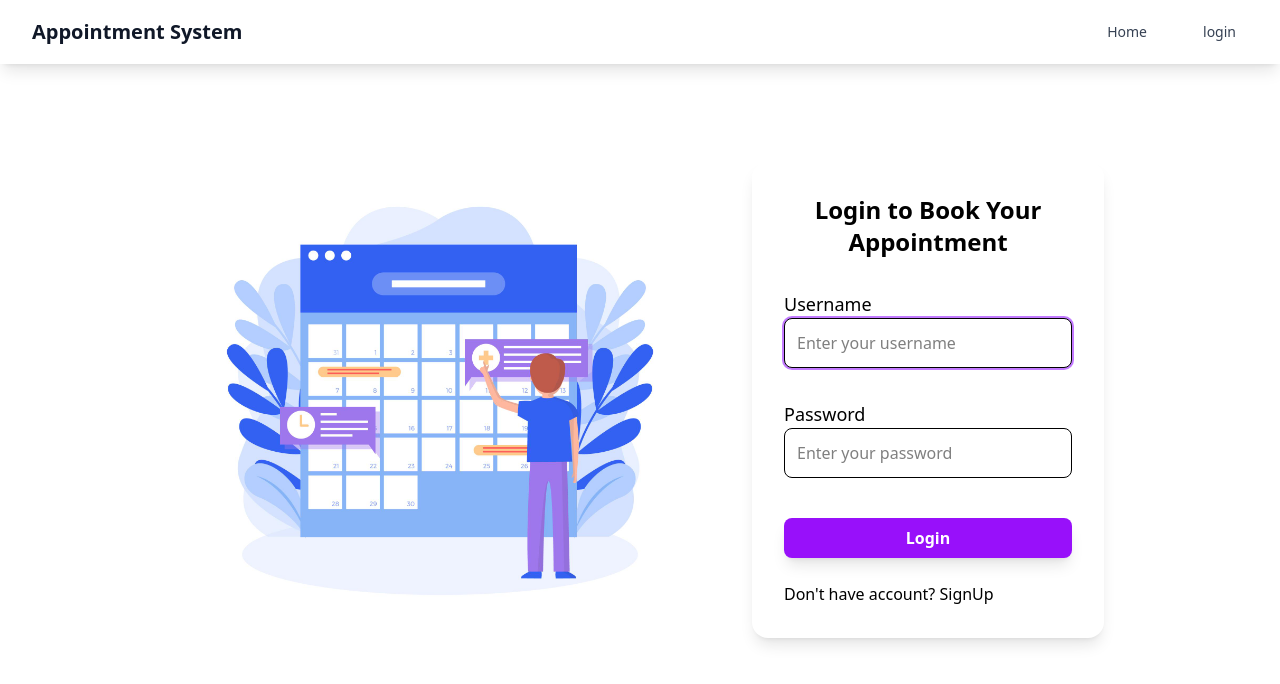
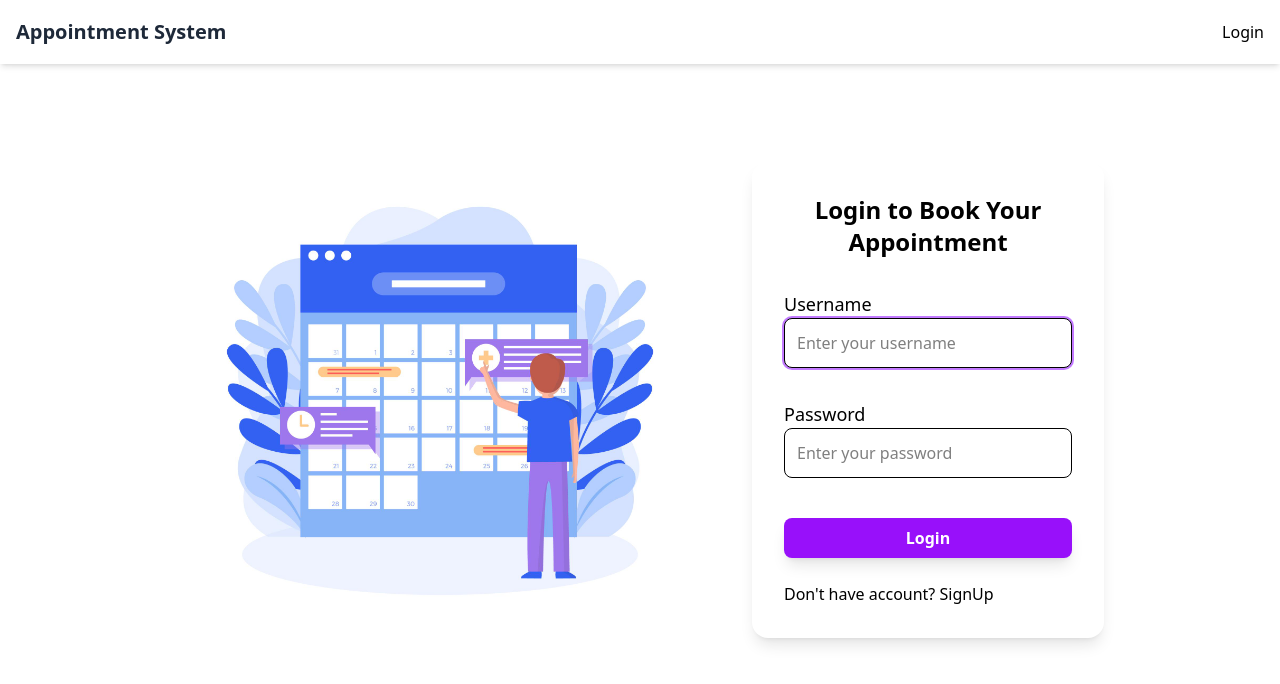
Before and after one commit to Suman9709/AppointmentBookingSystems, a React (Vite) app in the folder appointment_booking_system/: page / in a window 1280 px wide. Shown: the top 684 px of the page. Built offline with nearby package versions, Linux system fonts and the light colour scheme.

Commit message:
edited navbar

```diff
--- a/appointment_booking_system/src/Components/NavBar.jsx
+++ b/appointment_booking_system/src/Components/NavBar.jsx
@@ -19,95 +19,43 @@ const NavBar = () => {
         navigate("/");
     };
 
+    const renderLinks = () => {
+        if (isAuthenticated && role === 'admin') {
+            return (
+                <>
+                    <Link to="/adminform" className="nav-link">Admin Form</Link>
+                    <Link to="/admincalender" className="nav-link">Admin Calendar</Link>
+                    <button onClick={handleLogout} className="nav-link">Logout</button>
+                </>
+            );
+        } else if (isAuthenticated && role === 'user') {
+            return (
+                <>
+                    <Link to="/" className="nav-link">Home</Link>
+                    <Link to="/book" className="nav-link">Appointment Form</Link>
+                    <Link to="/bookedcalender" className="nav-link">Calendar</Link>
+                    <button onClick={handleLogout} className="nav-link">Logout</button>
+                </>
+            );
+        } else {
+            return <Link to="/" className="nav-link">Login</Link>;
+        }
+    };
+
     return (
-        <nav className="bg-white shadow-lg fixed top-0 w-full z-50">
-            <div className="max-w-7xl mx-auto px-4 sm:px-6 lg:px-8">
-                <div className="flex justify-between h-16">
-                    {/* Logo/Brand */}
-                    <div className="flex-shrink-0 flex items-center">
-                        <h1 className="text-xl font-bold text-gray-900">Appointment System</h1>
+        <nav className="bg-white shadow-md fixed top-0 w-full z-50">
+            <div className="max-w-7xl mx-auto px-4">
+                <div className="flex justify-between h-16 items-center">
+                    <h1 className="text-xl font-bold text-gray-800">Appointment System</h1>
+                    <div className="hidden md:flex space-x-6 items-center">
+                        {renderLinks()}
                     </div>
-
-                    {/* Desktop Menu */}
-                    <div className="hidden md:ml-6 md:flex md:items-center md:space-x-8">
-                        {role === 'admin' ? (
-                            <>
-                                <Link
-                                    to="/adminform"
-                                    className="text-gray-700 hover:text-blue-600 px-3 py-2 rounded-md text-sm font-medium transition duration-150"
-                                >
-                                    Admin Form
-                                </Link>
-                                <Link
-                                    to="/admincalender"
-                                    className="text-gray-700 hover:text-blue-600 px-3 py-2 rounded-md text-sm font-medium transition duration-150"
-                                >
-                                    Admin Calendar
-                                </Link>
-                            </>
-                        ) : (
-                            <>
-
-                                <Link
-                                    to="/"
-                                    className="text-gray-700 hover:text-blue-600 px-3 py-2 rounded-md text-sm font-medium transition duration-150"
-                                >
-                                    Home
-                                </Link>
-
-                            </>
-                        )}
-                        {isAuthenticated && (
-
-                            <>
-                                <Link
-                                    to="/book"
-                                    className="text-gray-700 hover:text-blue-600 px-3 py-2 rounded-md text-sm font-medium transition duration-150"
-                                >
-                                    Book
-                                </Link>
-                                <Link
-                                    to="/bookedcalender"
-                                    className="text-gray-700 hover:text-blue-600 px-3 py-2 rounded-md text-sm font-medium transition duration-150"
-                                >
-                                    Calendar
-                                </Link>
-                                <button
-                                    onClick={handleLogout}
-                                    className="text-gray-700 hover:text-blue-600 px-3 py-2 rounded-md text-sm font-medium transition duration-150"
-                                >
-                                    Logout
-                                </button>
-                            </>
-                        )}
-                        {!isAuthenticated && (
-                            <Link
-                                to="/"
-                                className="text-gray-700 hover:text-blue-600 px-3 py-2 rounded-md text-sm font-medium transition duration-150"
-                            >
-                                login
-                            </Link>
-                        )}
-
-                    </div>
-
-                    {/* Mobile menu button */}
-                    <div className="md:hidden flex items-center">
+                    <div className="md:hidden">
                         <button
                             onClick={() => setIsMenuOpen(!isMenuOpen)}
-                            className="inline-flex items-center justify-center p-2 rounded-md text-gray-700 hover:text-blue-600 hover:bg-gray-100 focus:outline-none transition duration-150"
-                            aria-expanded="false"
+                            className="text-gray-800 focus:outline-none"
                         >
-                            <span className="sr-only">Open main menu</span>
-                            {isMenuOpen ? (
-                                <svg className="block h-6 w-6" xmlns="http://www.w3.org/2000/svg" fill="none" viewBox="0 0 24 24" stroke="currentColor">
-                                    <path strokeLinecap="round" strokeLinejoin="round" strokeWidth={2} d="M6 18L18 6M6 6l12 12" />
-                                </svg>
-                            ) : (
-                                <svg className="block h-6 w-6" xmlns="http://www.w3.org/2000/svg" fill="none" viewBox="0 0 24 24" stroke="currentColor">
-                                    <path strokeLinecap="round" strokeLinejoin="round" strokeWidth={2} d="M4 6h16M4 12h16M4 18h16" />
-                                </svg>
-                            )}
+                            {isMenuOpen ? '✖' : '☰'}
                         </button>
                     </div>
                 </div>
@@ -115,75 +63,23 @@ const NavBar = () => {
 
             {/* Mobile Menu */}
             {isMenuOpen && (
-                <div className="md:hidden">
-                    <div className="pt-2 pb-3 space-y-1">
-                        {role === 'admin' ? (
-                            <>
-                                <Link
-                                    to="/adminform"
-                                    onClick={() => setIsMenuOpen(false)}
-                                    className="block pl-3 pr-4 py-2 border-l-4 border-blue-500 text-base font-medium text-blue-700 bg-blue-50"
-                                >
-                                    Admin Form
-                                </Link>
-                                <Link
-                                    to="/admincalender"
-                                    onClick={() => setIsMenuOpen(false)}
-                                    className="block pl-3 pr-4 py-2 border-l-4 border-transparent text-base font-medium text-gray-600 hover:text-gray-800 hover:bg-gray-50 hover:border-gray-300"
-                                >
-                                    Admin Calendar
-                                </Link>
-                            </>
-                        ) : (
-                            <>
-                                <Link
-                                    to="/"
-                                    onClick={() => setIsMenuOpen(false)}
-                                    className="block pl-3 pr-4 py-2 border-l-4 border-blue-500 text-base font-medium text-blue-700 bg-blue-50"
-                                >
-                                    Home
-                                </Link>
-
-                            </>
-                        )}
-                        {!isAuthenticated && (
-                            <Link
-                                to="/"
-                                className="text-gray-700 hover:text-blue-600 px-3 py-2 rounded-md text-sm font-medium transition duration-150"
-                            >
-                                login
-                            </Link>
-                        )}
-
-                        {isAuthenticated && (
-                            <>
-                                <Link
-                                    to="/book"
-                                    onClick={() => setIsMenuOpen(false)}
-                                    className="block pl-3 pr-4 py-2 border-l-4 border-transparent text-base font-medium text-gray-600 hover:text-gray-800 hover:bg-gray-50 hover:border-gray-300"
-                                >
-                                    Book
-                                </Link>
-                                <Link
-                                    to="/bookedcalender"
-                                    onClick={() => setIsMenuOpen(false)}
-                                    className="block pl-3 pr-4 py-2 border-l-4 border-transparent text-base font-medium text-gray-600 hover:text-gray-800 hover:bg-gray-50 hover:border-gray-300"
-                                >
-                                    Calendar
-                                </Link>
-
-                                <button
-                                    onClick={(e) => {
-                                        handleLogout(e);
-                                        setIsMenuOpen(false);
-                                    }}
-                                    className="block w-full text-left pl-3 pr-4 py-2 border-l-4 border-transparent text-base font-medium text-gray-600 hover:text-gray-800 hover:bg-gray-50 hover:border-gray-300"
-                                >
-                                    Logout
-                                </button>
-                            </>
-                        )}
-                    </div>
+                <div className="md:hidden px-4 pt-2 pb-3 space-y-1">
+                    {isAuthenticated && role === 'admin' ? (
+                        <>
+                            <Link to="/adminform" onClick={() => setIsMenuOpen(false)} className="mobile-link">Admin Form</Link>
+                            <Link to="/admincalender" onClick={() => setIsMenuOpen(false)} className="mobile-link">Admin Calendar</Link>
+                            <button onClick={(e) => { handleLogout(e); setIsMenuOpen(false); }} className="mobile-link">Logout</button>
+                        </>
+                    ) : isAuthenticated && role === 'user' ? (
+                        <>
+                            <Link to="/" onClick={() => setIsMenuOpen(false)} className="mobile-link">Home</Link>
+                            <Link to="/book" onClick={() => setIsMenuOpen(false)} className="mobile-link">Appointment Form</Link>
+                            <Link to="/bookedcalender" onClick={() => setIsMenuOpen(false)} className="mobile-link">Calendar</Link>
+                            <button onClick={(e) => { handleLogout(e); setIsMenuOpen(false); }} className="mobile-link">Logout</button>
+                        </>
+                    ) : (
+                        <Link to="/" onClick={() => setIsMenuOpen(false)} className="mobile-link">Login</Link>
+                    )}
                 </div>
             )}
         </nav>
```
